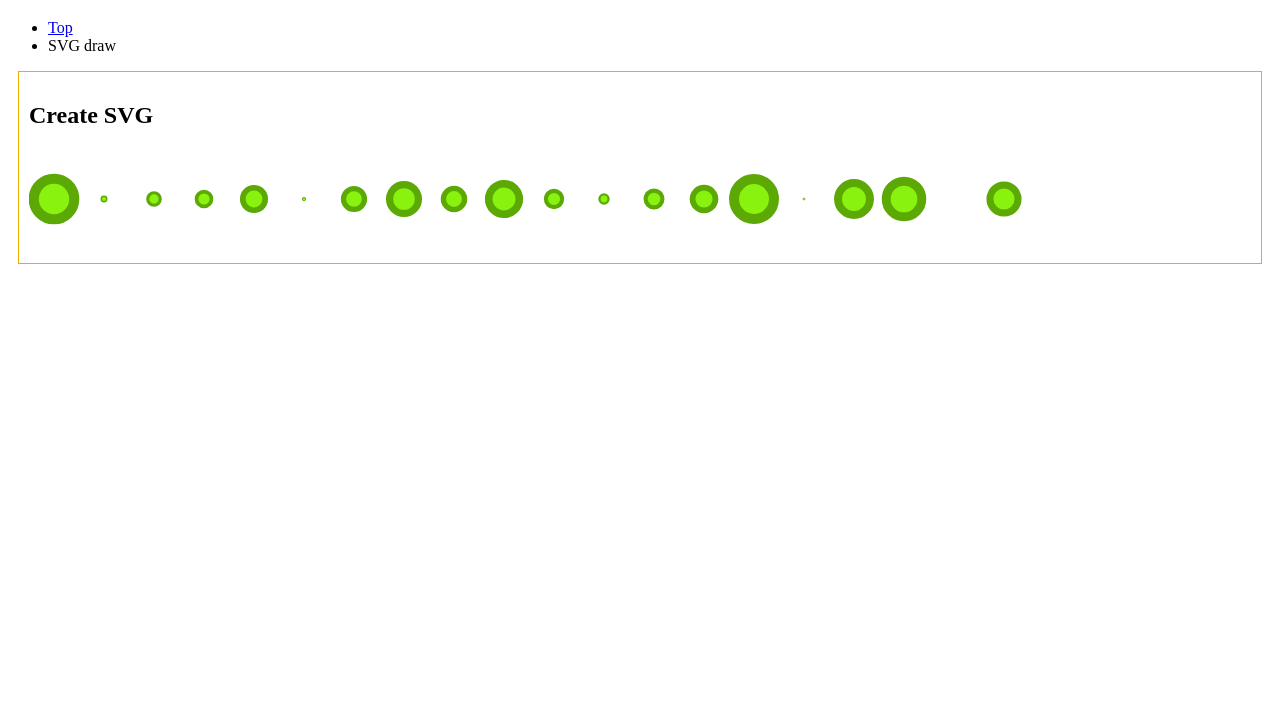
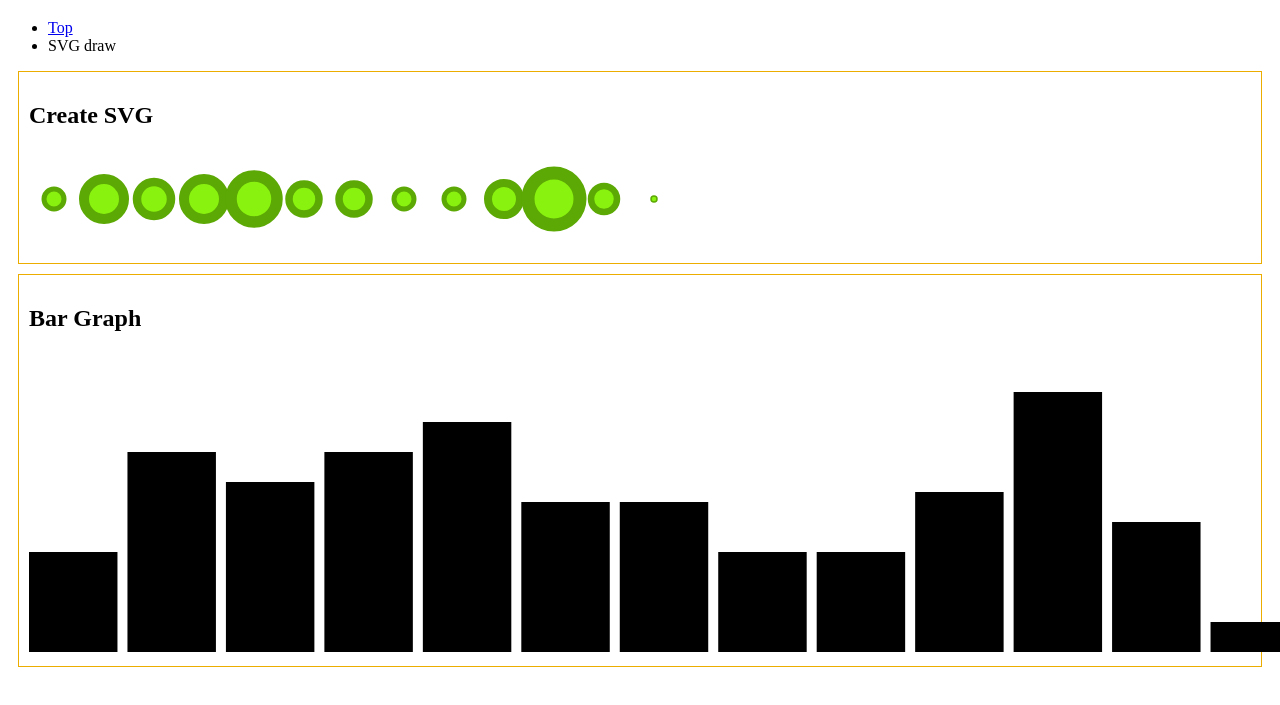
Before and after one commit to megatkhs/practice-d3js, a website: page p_svg/index.html in a window 1280 px wide. Shown: the part 61-766 px from the top of the page. Drawn offline with nearby package versions, Linux system fonts and the light colour scheme.

Commit message:
追加 barChartを追加

```diff
--- a/js/svg_app.js
+++ b/js/svg_app.js
@@ -1,15 +1,12 @@
 'use strict';
 
 function D3Graph(setting) {
-  let dataset = function(){
-      let randData = [];
-      for(let i = 20; i > 0; i--){
-        randData.push(Math.random()*25);
-      }
-      return randData;
-    },
+  let dataset = [10, 20, 17, 20, 23, 15, 15, 10, 10, 16, 26, 13, 3],
       svg = d3.select('#field').append('svg').attr('width', setting.w).attr('height', setting.h),
-      circles = svg.selectAll('circle').data(dataset).enter().append('circle');
+      circles = svg.selectAll('circle').data(dataset).enter().append('circle'),
+      barChart = d3.select('#barChart').append('svg').attr('width', setting.w).attr('height', setting.h * 3),
+      bars = barChart.selectAll('rect').data(dataset).enter().append('rect'),
+      barPadding = 10;
 
   circles.attr('cx', function(d, i){
     return (i * 50) + 25;
@@ -23,6 +20,19 @@ function D3Graph(setting) {
   .attr('stroke-width', function(d){
     return d/2;
   });
+
+  bars.attr('x', function(d, i){
+    return i * (setting.w / dataset.length);
+  })
+  .attr('y', function(d){
+    return setting.h * 3 - d * 10;
+  })
+  .attr('width', setting.w / dataset.length - barPadding)
+  .attr('height', function(d){
+    return d * 10;
+  });
+
+  console.log(dataset);
 }
 
 let d3Graph = new D3Graph({
--- a/p_svg/index.html
+++ b/p_svg/index.html
@@ -24,6 +24,9 @@
   <section id="field">
     <h2>Create SVG</h2>
   </section>
+  <section id="barChart">
+    <h2>Bar Graph</h2>
+  </section>
   <script src="../js/svg_app.js"></script>
 </body>
 </html>
```
